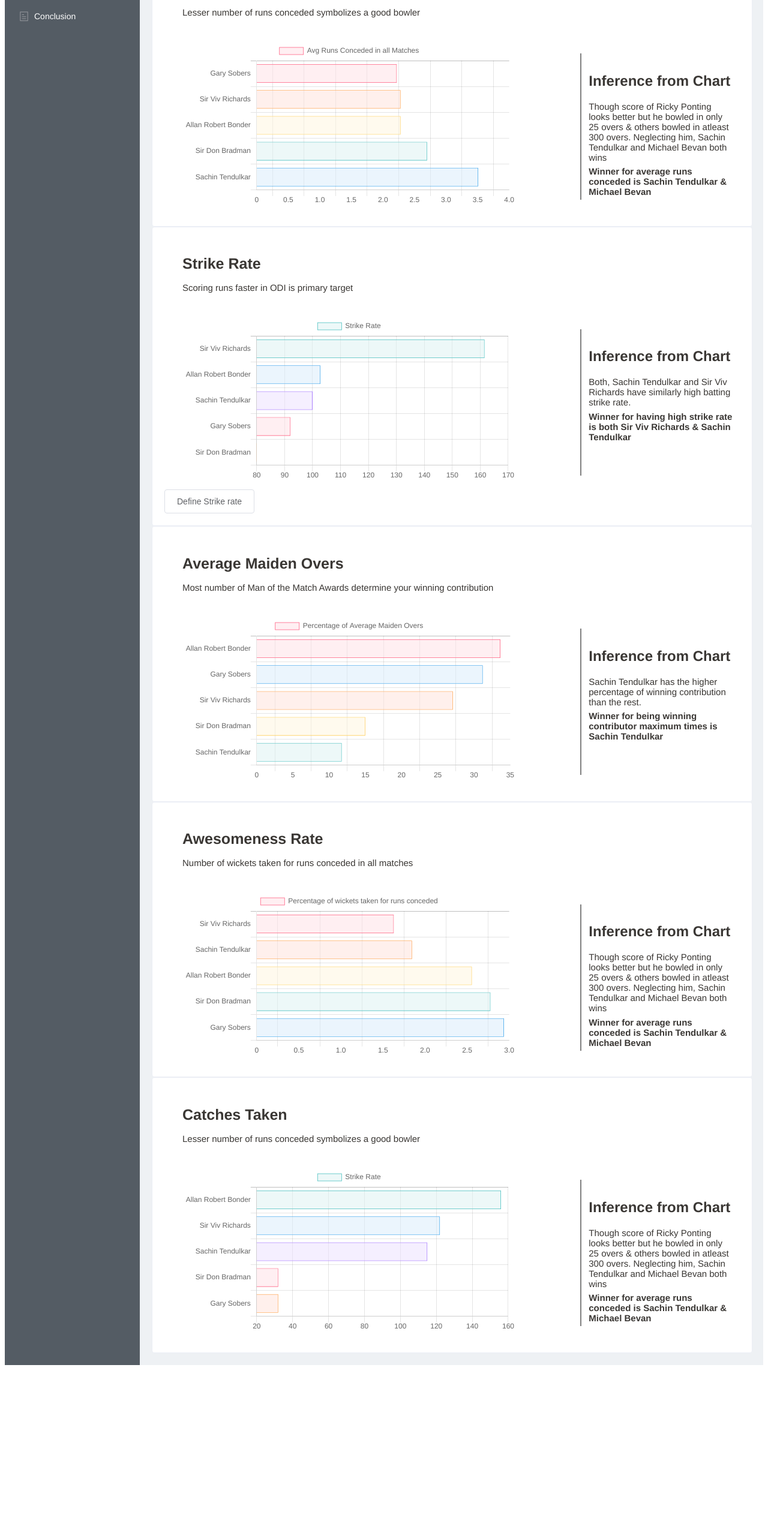
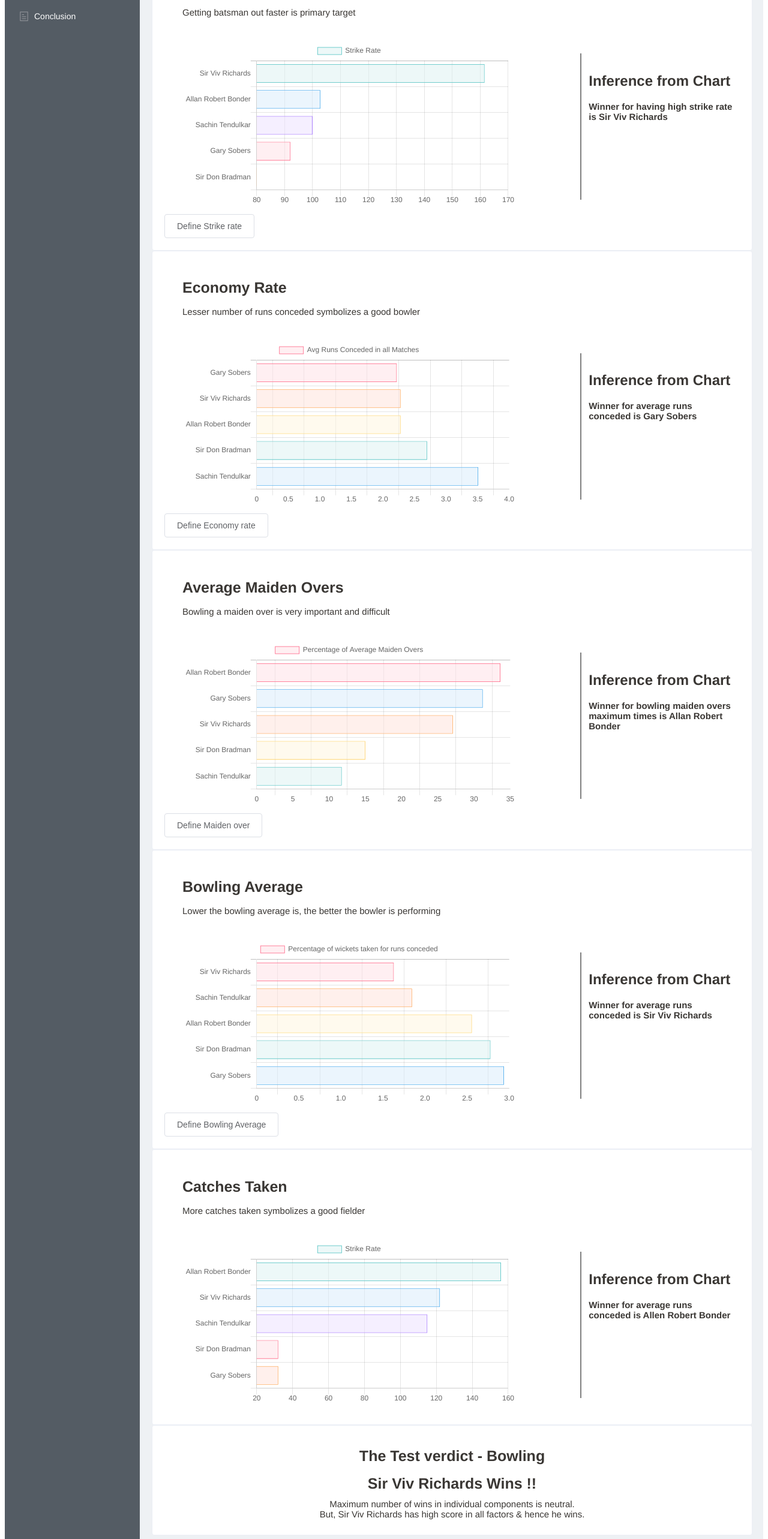
Before and after one commit to tapthoughts/worlds-greatest-cricketer, a Vue app: page /bowlingTest in a window 1280 px wide. Shown: the part 180-2746 px from the top of the page at 60% size. Before the commit the page ends 2464 px from the top, so only its background shows below. Built offline with nearby package versions, Linux system fonts and the light colour scheme.

Commit message:
Added Infernece in Test bowling

```diff
--- a/src/playerColor.constants.js
+++ b/src/playerColor.constants.js
@@ -1,5 +1,4 @@
 export const PLAYER_COLOR = [
-    '',
     '#C7A9F9',
     '#F2C5A6',
     '#E9B1F0',
--- a/src/views/BowlingODI.vue
+++ b/src/views/BowlingODI.vue
@@ -57,7 +57,7 @@
       <div class="card">
             <Chart
             titleText="Average Maiden Overs"
-            subTitleText="Bowling a maiden over in ODI is very important and difficult."
+            subTitleText="Bowling a maiden over in ODI is very important and difficult"
             chartType="bar"
             :chartData="MaidenOverData.data"
             :chartOptions="MaidenOverData.options"
@@ -125,7 +125,7 @@
             <br>
             But, Sachin Tendulkar is second in all factors & hence the winner.
           </span>
-        </div>
+      </div>
 
   </div>
 </template>
--- a/src/views/BowlingTest.vue
+++ b/src/views/BowlingTest.vue
@@ -1,5 +1,30 @@
 <template>
   <div class="bowling-odi">
+
+          <div class="card">
+            <Chart
+            titleText="Strike Rate"
+            subTitleText="Getting batsman out faster is primary target"
+            chartType="horizontalBar"
+            :chartData="StrikeRateData.data"
+            :chartOptions="StrikeRateData.options"
+            :parentStyle="chartContainerStyle"
+            />
+            <Inference
+            winner="Sir Viv Richards"
+            titleText="having high strike rate"
+            />
+            <br/>
+            <el-popover
+              placement="top-start"
+              title="Strike Rate"
+              width="200"
+              trigger="hover"
+              content="Bowling strike rate is a measure of how frequently a
+                       bowler achieves the primary goal of bowling, namely taking wickets ">
+              <el-button slot="reference">Define Strike rate</el-button>
+            </el-popover>
+        </div>
 
         <div class="card">
             <Chart
@@ -11,90 +36,92 @@
             :parentStyle="chartContainerStyle"
             />
             <Inference
-            inference="Though score of Ricky Ponting looks better but he bowled in only 25 overs
-                       & others bowled in atleast 300 overs. Neglecting him,
-                       Sachin Tendulkar and Michael Bevan both wins"
-            winner="Sachin Tendulkar & Michael Bevan"
+            winner="Gary Sobers"
             titleText="average runs conceded"
             />
-      </div>
-
-      <div class="card">
-            <Chart
-            titleText="Strike Rate"
-            subTitleText="Scoring runs faster in ODI is primary target"
-            chartType="horizontalBar"
-            :chartData="StrikeRateData.data"
-            :chartOptions="StrikeRateData.options"
-            :parentStyle="chartContainerStyle"
-            />
-            <Inference
-            inference="Both, Sachin Tendulkar and Sir Viv Richards have similarly high batting strike rate."
-            winner="both Sir Viv Richards & Sachin Tendulkar"
-            titleText="having high strike rate"
-            />
-            <br/>
+            <br>
             <el-popover
               placement="top-start"
-              title="Strike Rate"
+              title="Economy rate"
               width="200"
               trigger="hover"
-              content="Batting strike rate is a measure of how frequently a batsman achieves the primary
-                       goal of batting, namely scoring runs">
-              <el-button slot="reference">Define Strike rate</el-button>
+              content="Economy rate is the average number of runs conceded per over
+                      in cricket. The calculation is (Econ = Runs/Overs bowled).">
+              <el-button slot="reference">Define Economy rate</el-button>
             </el-popover>
       </div>
 
       <div class="card">
             <Chart
             titleText="Average Maiden Overs"
-            subTitleText="Most number of Man of the Match Awards determine your winning contribution"
+            subTitleText="Bowling a maiden over is very important and difficult"
             chartType="horizontalBar"
             :chartData="MaidenOverData.data"
             :chartOptions="MaidenOverData.options"
             :parentStyle="chartContainerStyle"
             />
             <Inference
-            inference="Sachin Tendulkar has the higher percentage of winning contribution than the rest."
-            winner="Sachin Tendulkar"
-            titleText="being winning contributor maximum times"
+            winner="Allan Robert Bonder"
+            titleText="bowling maiden overs maximum times"
             />
+            <br>
+            <el-popover
+              placement="top-start"
+              title="Maiden over"
+              width="200"
+              trigger="hover"
+              content="A maiden over is one in which no  runs are scored.">
+              <el-button slot="reference">Define Maiden over</el-button>
+            </el-popover>
         </div>
 
         <div class="card">
             <Chart
-            titleText="Awesomeness Rate"
-            subTitleText="Number of wickets taken for runs conceded in all matches"
+            titleText="Bowling Average"
+            subTitleText="Lower the bowling average is, the better the bowler is performing"
             chartType="horizontalBar"
             :chartData="WicketsRunsConcededData.data"
             :chartOptions="WicketsRunsConcededData.options"
             :parentStyle="chartContainerStyle"
             />
             <Inference
-            inference="Though score of Ricky Ponting looks better but he bowled in only 25 overs
-                       & others bowled in atleast 300 overs. Neglecting him,
-                       Sachin Tendulkar and Michael Bevan both wins"
-            winner="Sachin Tendulkar & Michael Bevan"
+            winner="Sir Viv Richards"
             titleText="average runs conceded"
             />
+            <br>
+            <el-popover
+              placement="top-start"
+              title="Bowling Average"
+              width="200"
+              trigger="hover"
+              content=" Number of wickets taken for runs  conceded in all matches.">
+              <el-button slot="reference">Define Bowling Average</el-button>
+            </el-popover>
       </div>
 
       <div class="card">
             <Chart
             titleText="Catches Taken"
-            subTitleText="Lesser number of runs conceded symbolizes a good bowler"
+            subTitleText="More catches taken symbolizes a good fielder"
             chartType="horizontalBar"
             :chartData="CatchesTakenData.data"
             :chartOptions="CatchesTakenData.options"
             :parentStyle="chartContainerStyle"
             />
             <Inference
-            inference="Though score of Ricky Ponting looks better but he bowled in only 25 overs
-                       & others bowled in atleast 300 overs. Neglecting him,
-                       Sachin Tendulkar and Michael Bevan both wins"
-            winner="Sachin Tendulkar & Michael Bevan"
+            winner="Allen Robert Bonder"
             titleText="average runs conceded"
             />
+      </div>
+
+      <div class="card center">
+          <h1>The Test verdict - Bowling</h1>
+          <span class="result"> Sir Viv Richards Wins !! </span>
+          <span class="result-ps">
+            Maximum number of wins in individual components is neutral.
+            <br>
+            But, Sir Viv Richards has high score in all factors & hence he wins.
+          </span>
       </div>
 
   </div>
@@ -436,5 +463,7 @@ export default {
 </script>
 
 <style>
-
+.center {
+  text-align: center;
+}
 </style>
```
Lines whose indentation alone changed are shown as unchanged.
